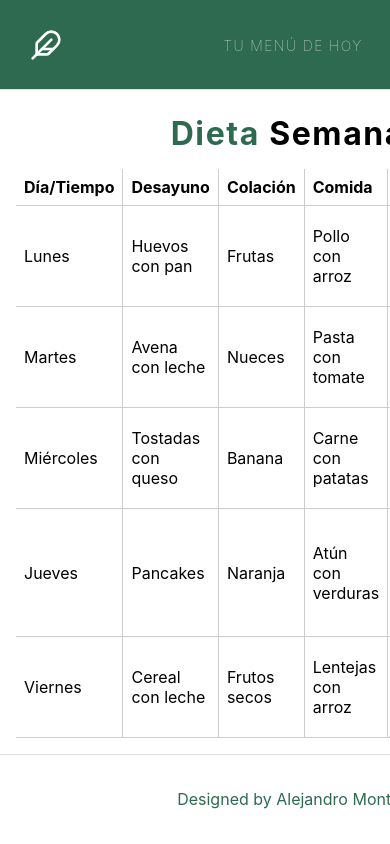
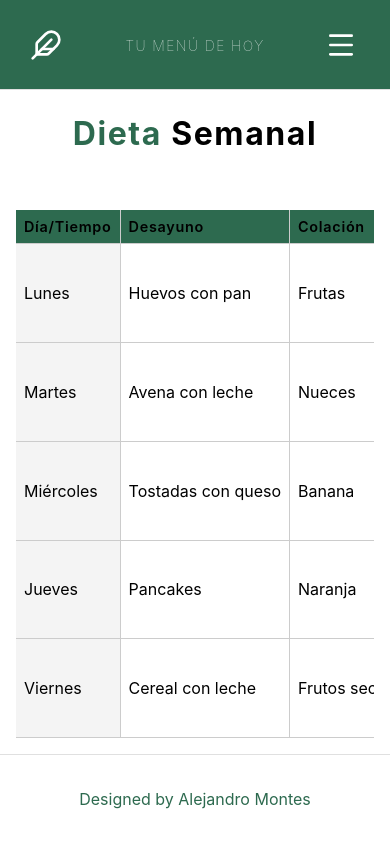
Before and after one commit to alexmm23/nutApp, a React (Vite) app: page /weekly-diet in a window 390 px wide. Built offline with nearby package versions, Linux system fonts and the light colour scheme.

Commit message:
feat: enhance WeeklyDiet component with responsive table wrapper and styling improvements

```diff
--- a/src/App.css
+++ b/src/App.css
@@ -10,4 +10,5 @@
   grid-template-rows: auto 1fr auto;
   min-height: 100vh;
   min-width: 100vw;
+  overflow-x: hidden;
 }
--- a/src/index.css
+++ b/src/index.css
@@ -2,14 +2,14 @@
 @import './App.css';
 /* CSS RESET & GLOBAL */
 * {
-  margin: 0;
-  padding: 0;
   box-sizing: border-box;
   font-family: var(--typography-primary);
 }
 
 body,
 html {
+  margin: 0;
+  padding: 0;
   width: 100%;
   overflow-x: hidden;
   background-color: var(--bg-main);
--- a/src/views/WeeklyDiet/WeeklyDiet.jsx
+++ b/src/views/WeeklyDiet/WeeklyDiet.jsx
@@ -5,6 +5,7 @@ export default function WeeklyDiet() {
       <h1>
         <span className={styles.highlight}>Dieta</span> Semanal
       </h1>
+      <div className={styles.tableWrapper}>
         <table>
           <thead>
             <tr>
@@ -59,6 +60,7 @@ export default function WeeklyDiet() {
             </tr>
           </tbody>
         </table>
+      </div>
     </main>
   )
 }
--- a/src/views/WeeklyDiet/WeeklyDiet.module.css
+++ b/src/views/WeeklyDiet/WeeklyDiet.module.css
@@ -11,15 +11,25 @@ h1 {
   display: flex;
   flex-direction: column;
   align-items: center;
+  width: 100%;
+  max-width: 100vw;
   gap: 1rem;
   padding: 1rem;
+}
+.tableWrapper {
+  width: 100%;
+  height: 100%;
+  overflow-x: auto;
+  -webkit-overflow-scrolling: touch; /* Smooth scrolling on iOS */
+  margin-top: 20px;
+  display: block;
 }
 
 table {
   width: 100%;
   height: 100%;
   border-collapse: collapse;
-  overflow-x: auto;
+  min-width: 600px;
 }
 
 tr {
@@ -27,6 +37,7 @@ tr {
 }
 th,
 td {
+  white-space: nowrap;
   padding: 0.5rem;
   text-align: left;
   border-right: 1px solid #ccc;
@@ -35,6 +46,12 @@ td {
 td:last-child,
 th:last-child {
   border-right: none;
+}
+th {
+  background-color: var(--primary);
+  font-weight: 600;
+  font-size: 0.9rem;
+  letter-spacing: 0.05em;
 }
 
 td {
@@ -45,5 +62,18 @@ td:hover {
   transform: scale(1.05);
   cursor: pointer;
   box-shadow: 0 4px 8px rgba(0, 0, 0, 0.2);
-  /* border: 1px solid var(--ui-divider); */
 }
+
+table th:first-child,
+table td:first-child {
+  position: sticky;
+  left: 0;
+  background-color: var(--bg-card);
+  z-index: 10;
+  box-shadow: 2px 0 5px rgba(0, 0, 0, 0.05);
+}
+
+table th:first-child {
+  z-index: 11; /* Ensure header is above body cells */
+  background-color: var(--primary);
+}
```
Lines whose indentation alone changed are shown as unchanged.
